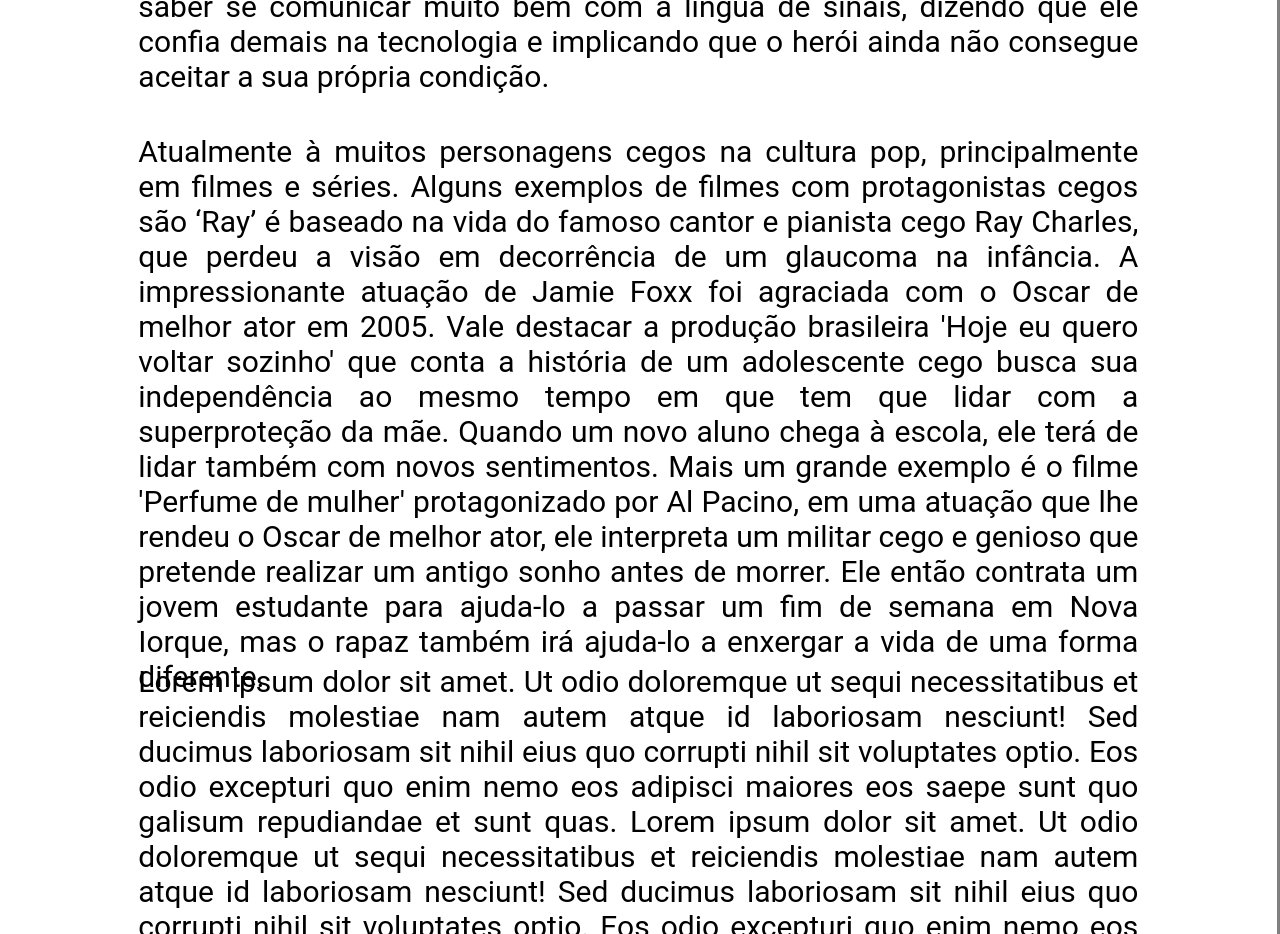
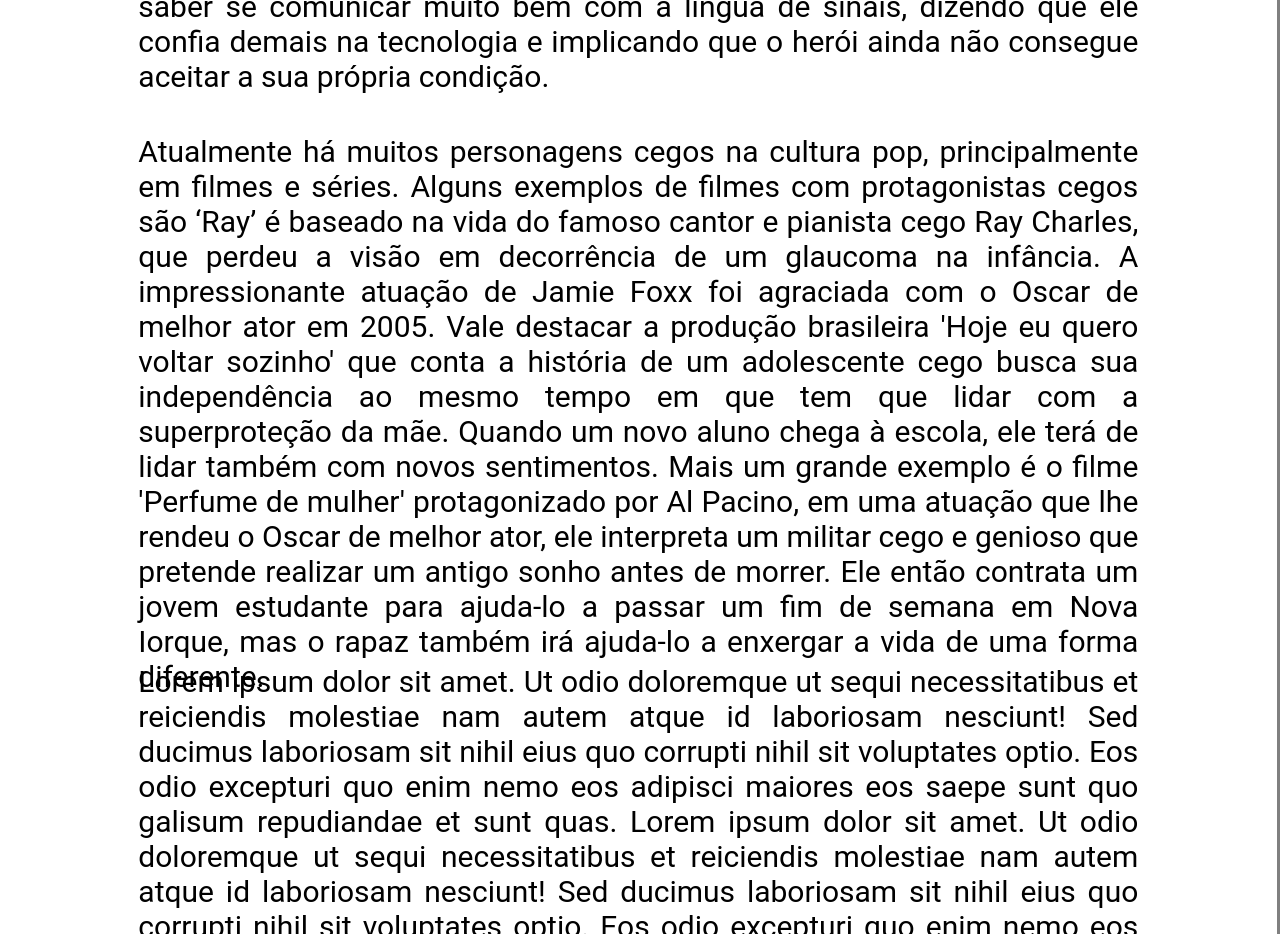
Before and after one commit to FocusInclusion/home, a plain HTML site: page pop.html in a window 1280 px wide. Shown: the part 1600-2534 px from the top of the page. Drawn offline with Linux system fonts and the light colour scheme.

Commit message:
Update pop.html

```diff
--- a/pop.html
+++ b/pop.html
@@ -69,7 +69,7 @@
                 e não saber se comunicar muito bem com a língua de sinais, dizendo que ele confia demais na tecnologia
                 e implicando que o herói ainda não consegue aceitar a sua própria condição.</p></div>
 
-                              <div id="cadeira"><p>Atualmente à muitos personagens cegos na cultura pop,
+                              <div id="cadeira"><p>Atualmente há muitos personagens cegos na cultura pop,
                                  principalmente em filmes e séries. Alguns exemplos de filmes com protagonistas cegos são ‘Ray’
                                   é baseado na vida do famoso cantor e pianista cego Ray Charles, que perdeu a visão em decorrência
                                   de um glaucoma na infância. A impressionante atuação de Jamie Foxx foi agraciada com o Oscar de
```
